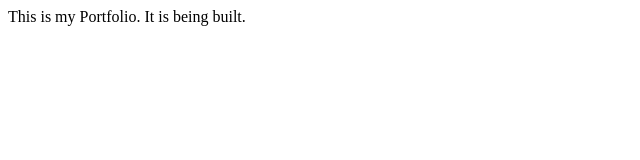
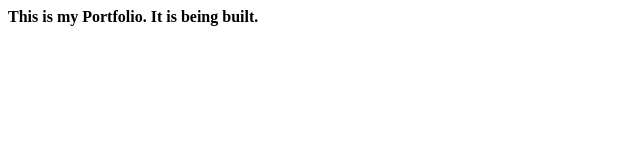
Before and after one commit to zeroboyas/fdp, a plain HTML site: page index.html in a window 1280 px wide. Shown: the whole page, without its empty margins (0-640 px from the left). Drawn offline with Linux system fonts and the light colour scheme.

Commit message:
Bold portfolio description in index.html

```diff
--- a/index.html
+++ b/index.html
@@ -4,5 +4,5 @@
   </head>
 </html>
 <body>
-  This is my Portfolio. It is being built.
+  <b>This is my Portfolio. It is being built.</b>
 </body>
```
